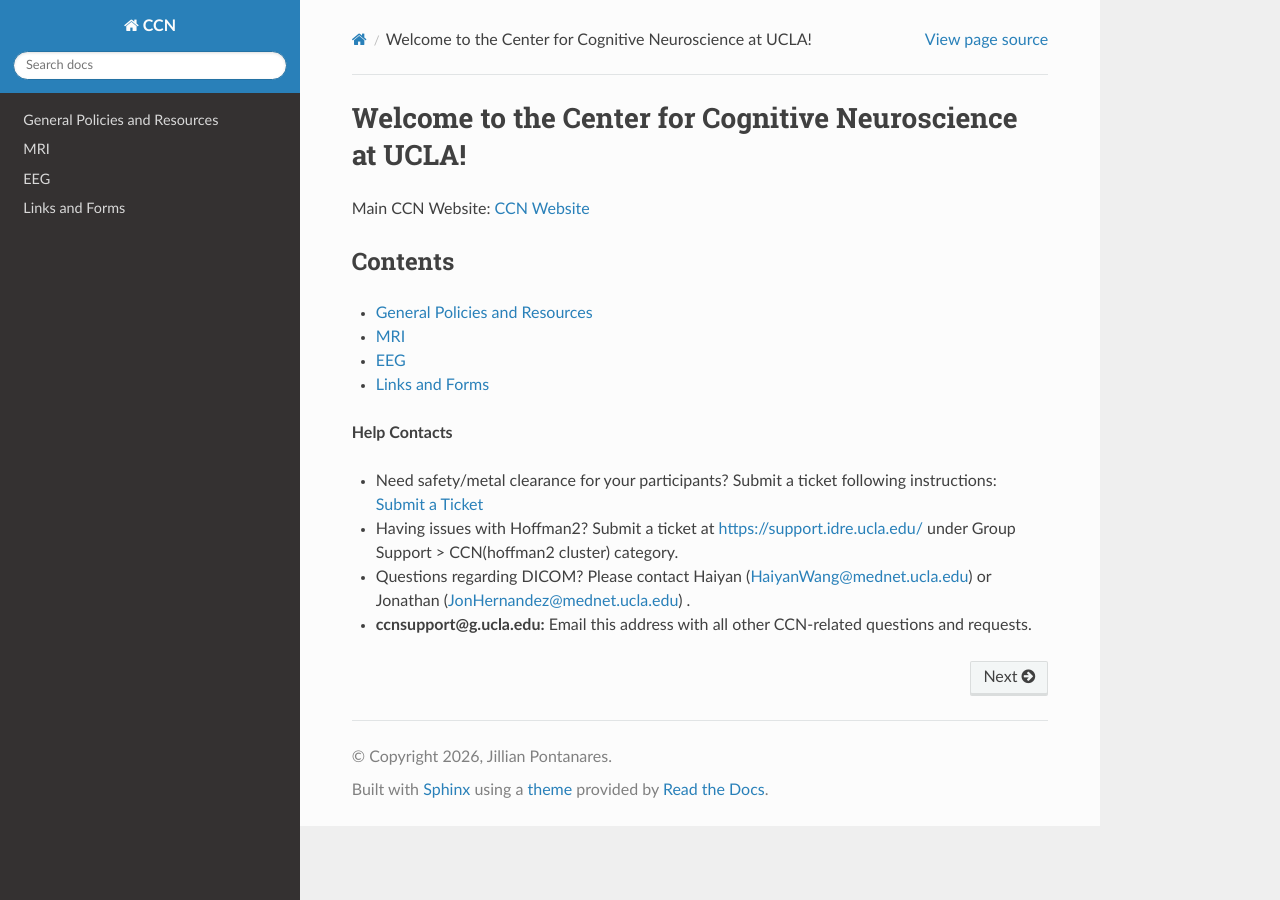
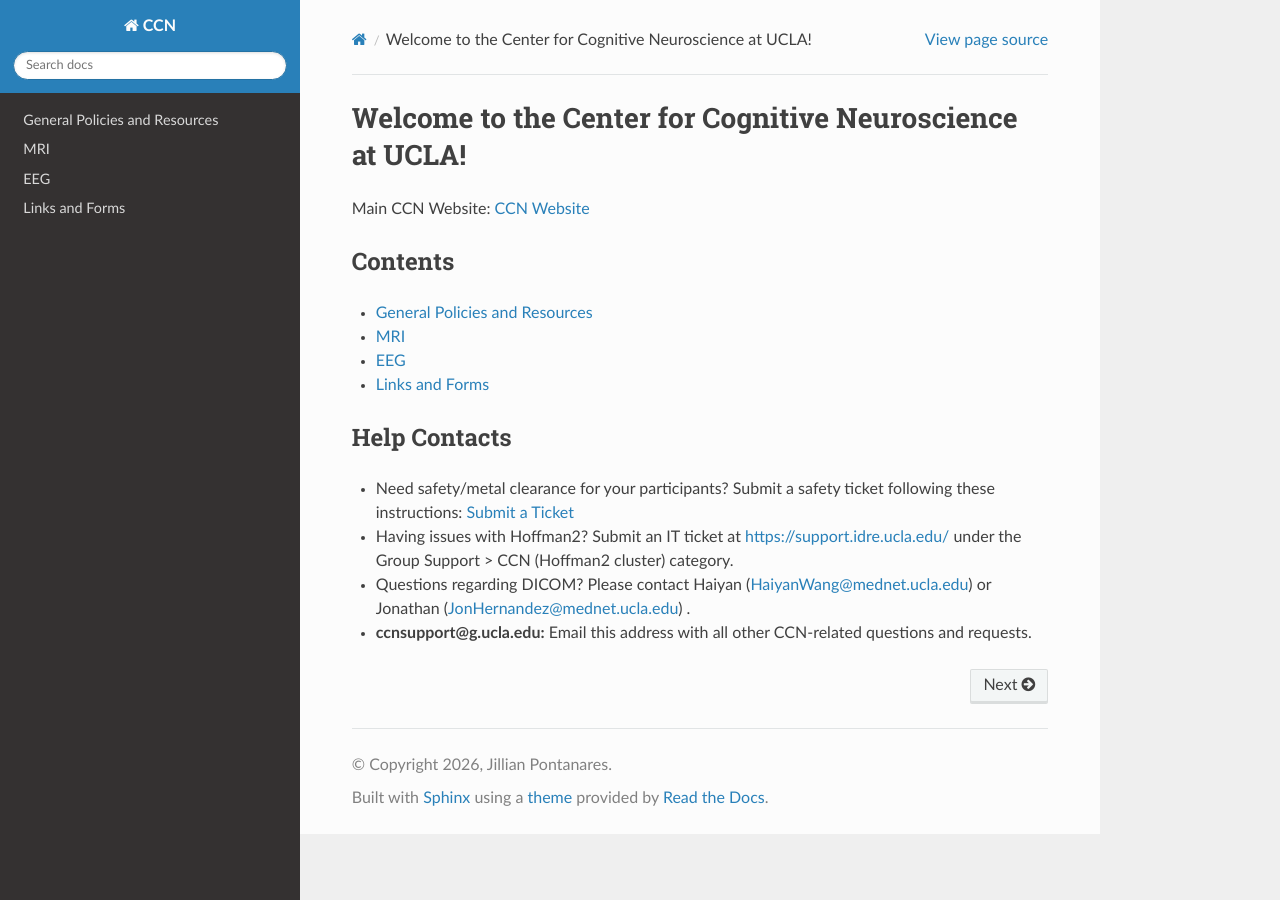
Before and after one commit to CCN-Support/CCN_Wiki, a Sphinx documentation site: the page built from docs/source/index.rst, in a window 1280 px wide. Built offline with Sphinx 7.4.7 and the Read the Docs theme 3.1.0, drawn with Linux system fonts in a browser that asks for light colours.

Commit message:
Update index.rst

```diff
--- a/docs/source/index.rst
+++ b/docs/source/index.rst
@@ -14,9 +14,10 @@ Contents
    eeg
    links-and-forms
 
-**Help Contacts**
+Help Contacts
+-------
 
-- Need safety/metal clearance for your participants? Submit a ticket following instructions: `Submit a Ticket <https://docs.google.com/document/d/13g-DVRauCgZAkScw0D5j03cCPeCiu2Fi/edit/>`_
-- Having issues with Hoffman2? Submit a ticket at `<https://support.idre.ucla.edu/>`_ under Group Support > CCN(hoffman2 cluster) category.
+- Need safety/metal clearance for your participants? Submit a safety ticket following these instructions: `Submit a Ticket <https://docs.google.com/document/d/13g-DVRauCgZAkScw0D5j03cCPeCiu2Fi/edit/>`_
+- Having issues with Hoffman2? Submit an IT ticket at `<https://support.idre.ucla.edu/>`_ under the Group Support > CCN (Hoffman2 cluster) category.
 - Questions regarding DICOM? Please contact Haiyan (HaiyanWang@mednet.ucla.edu) or Jonathan (JonHernandez@mednet.ucla.edu) .
 - **ccnsupport@g.ucla.edu:** Email this address with all other CCN-related questions and requests.
```
